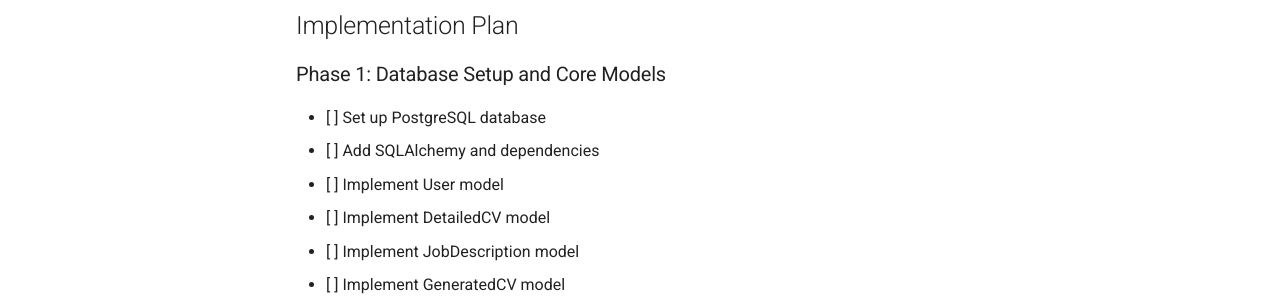
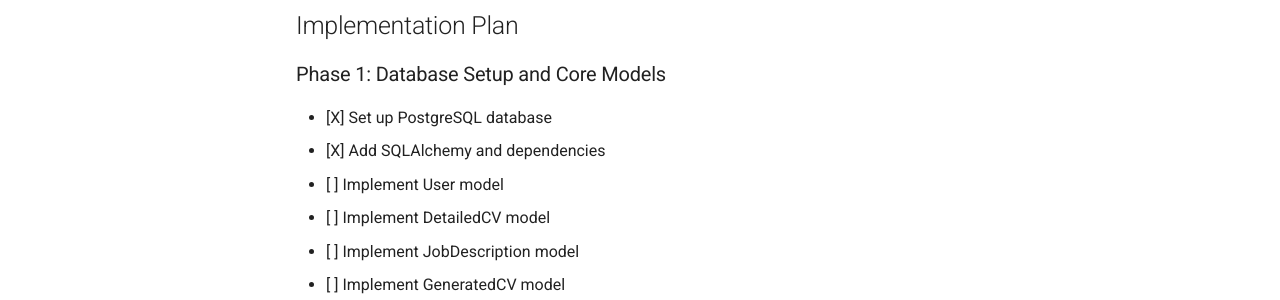
Before and after one commit to kadykov/cv-adapt, an MkDocs documentation site: the page built from docs/explanation/persistence.md, in a window 1280 px wide and 900 px high, scrolled down 2990 px. Shown: the part 152-452 px from the top of the window. Built offline with MkDocs 1.6.1 and Material for MkDocs 9.7.7, drawn with Linux system fonts in a browser that asks for light colours; comment, search, counter and statistics services are not loaded.

```diff
--- a/docs/explanation/persistence.md
+++ b/docs/explanation/persistence.md
@@ -149,8 +149,8 @@ GET /generations/:id
 ## Implementation Plan
 
 ### Phase 1: Database Setup and Core Models
-- [ ] Set up PostgreSQL database
-- [ ] Add SQLAlchemy and dependencies
+- [X] Set up PostgreSQL database
+- [X] Add SQLAlchemy and dependencies
 - [ ] Implement User model
 - [ ] Implement DetailedCV model
 - [ ] Implement JobDescription model
--- a/pyproject.toml
+++ b/pyproject.toml
@@ -11,6 +11,7 @@ dependencies = [
     "pydantic>=2.5.2",
     "pydantic-ai>=0.0.18",
     "rich>=13.7.0",
+    "sqlalchemy[asyncio]>=2.0.37",
 ]
 
 [tool.pytest.ini_options]
```
Also changed, not shown: docker-compose.yml (added, +33 -0 lines), 3 other files.
